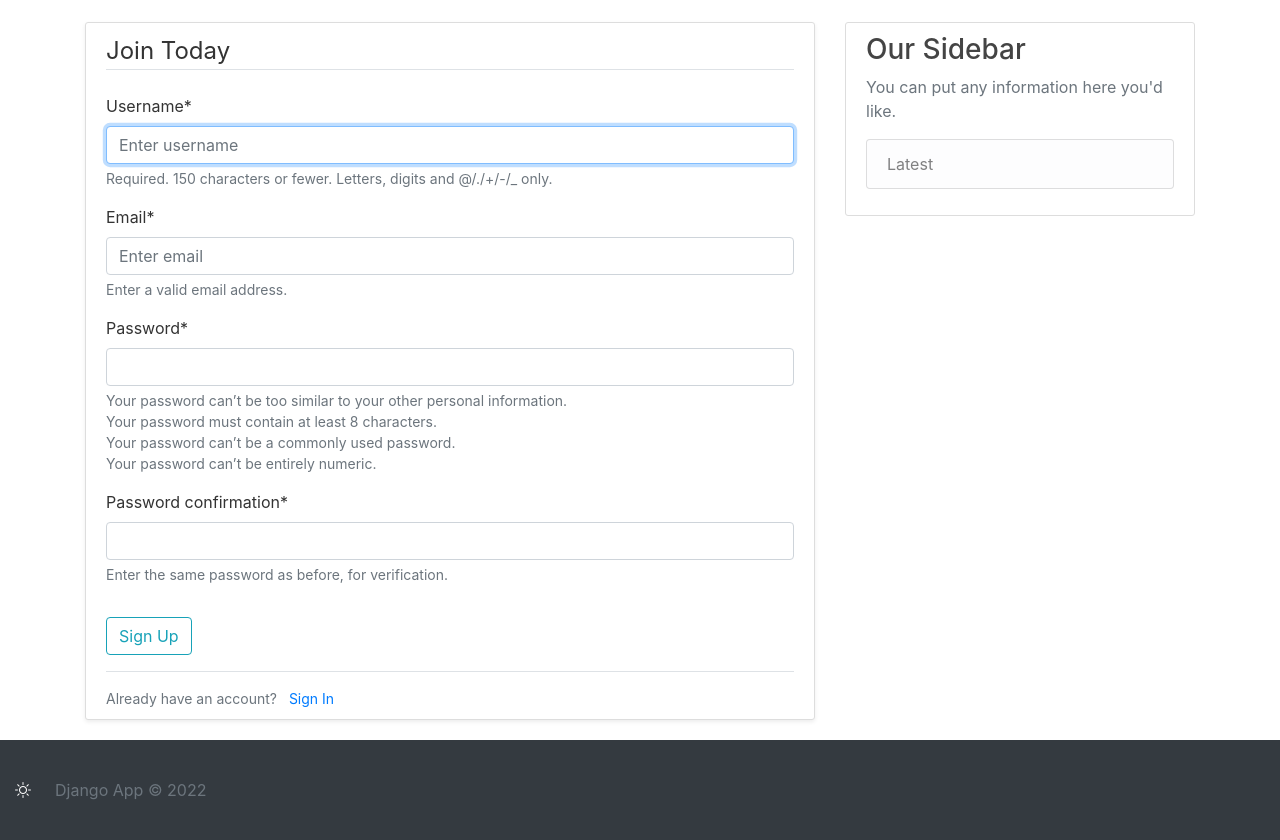
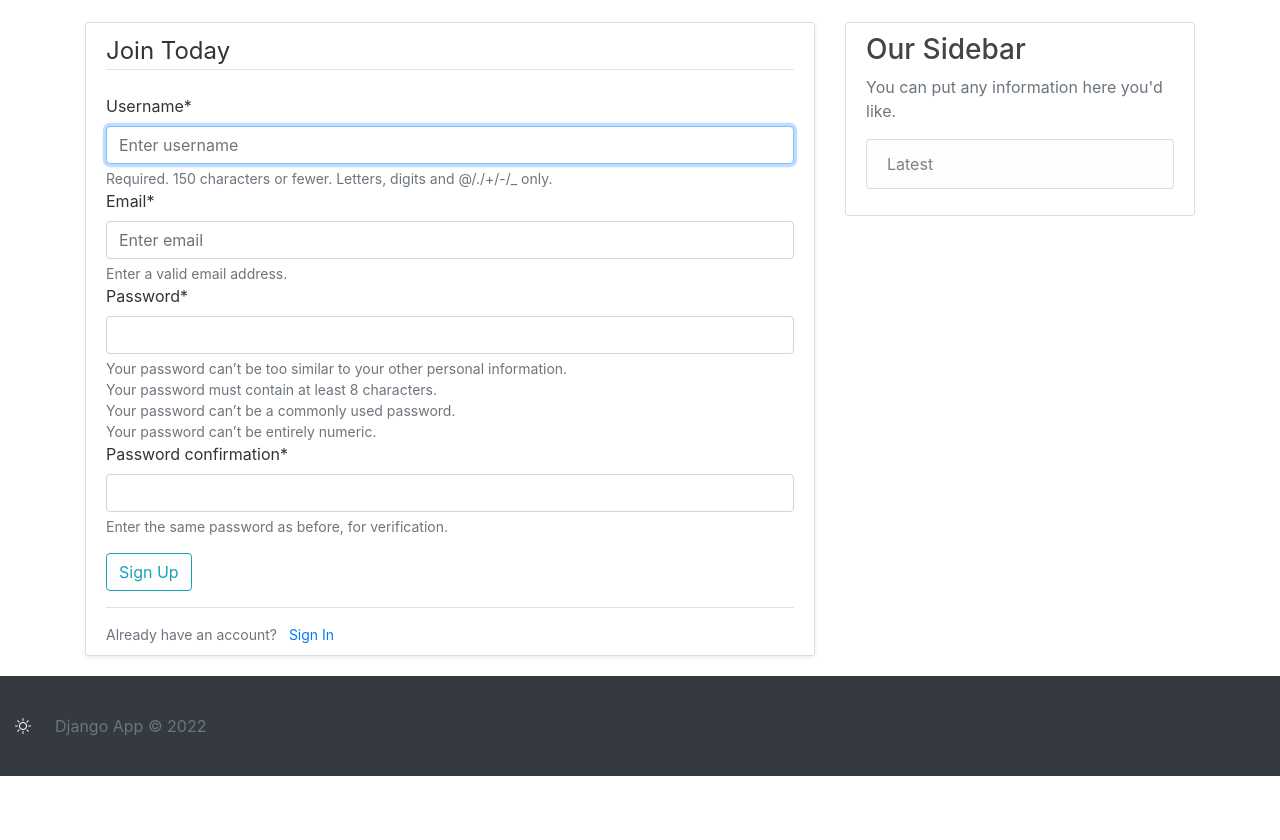
Before and after one commit to alexfer/django-project, a Django app: page /register/ in a window 1280 px wide. Shown: the part 66-906 px from the top of the page. After the commit the page ends 842 px from the top, so only its background shows below. Run offline with Django 4.2, Linux system fonts and the light colour scheme; some libraries are stand-ins or nearby versions.

Commit message:
some improvements

```diff
--- a/base/static/css/main.css
+++ b/base/static/css/main.css
@@ -125,9 +125,16 @@
     .alert-error {
         padding:0;
     }
-
+    .help-block {
+        margin-bottom: 0;
+    }
     .alert-error ul {
         color: #721c24;
         list-style: none;
         padding-left: 0;
     }
+
+    .help-block strong {
+        color: #721c24;
+        font-weight: normal;
+    }
--- a/users/forms.py
+++ b/users/forms.py
@@ -9,7 +9,7 @@ from django.contrib.auth.forms import (
 )
 
 
-class UserPasswordChangeForm(SetPasswordForm):
+class UserSetPasswordForm(SetPasswordForm):
     new_password1 = forms.CharField(widget=forms.PasswordInput(attrs={
         'class': 'form-control',
     }), label='New Password',
--- a/users/templates/users/password_reset_complete.html
+++ b/users/templates/users/password_reset_complete.html
@@ -1,6 +1,5 @@
 {% extends 'index.html' %}
 {% block title %} - Password Reset Complete{% endblock %}
 {% block content %}
-<h1>Password reset complete</h1>
 <p>Your new password has been set. You can log in now on the <a href="{% url 'login' %}">log in page</a>.</p>
 {% endblock %}
--- a/users/urls.py
+++ b/users/urls.py
@@ -1,8 +1,8 @@
-from django.urls import include, path
+from django.urls import path
 from users import views as user_views
 from django.contrib.auth import views as auth_views
 
-from users.forms import UserLoginForm, UserPasswordResetForm, UserPasswordChangeForm
+from users.forms import UserLoginForm, UserPasswordResetForm, UserSetPasswordForm
 
 urlpatterns = [
     path('accounts/profile/', user_views.profile, name='profile'),
@@ -19,7 +19,7 @@ urlpatterns = [
          ),
     path('accounts/reset/<uidb64>/<token>/', auth_views.PasswordResetConfirmView.as_view(
         template_name='users/password_reset_confirm.html',
-        form_class=UserPasswordChangeForm,
+        form_class=UserSetPasswordForm,
         ),
          name='password_reset_confirm'
          ),
@@ -31,5 +31,8 @@ urlpatterns = [
         template_name='users/password_reset_complete.html'),
          name='password_reset_complete'
          ),
-    path('logout/', auth_views.LogoutView.as_view(template_name='users/logout.html'), name='logout'),
+    path('logout/', auth_views.LogoutView.as_view(
+        template_name='users/logout.html'),
+         name='logout'
+         ),
 ]
```
Also changed, not shown: db.sqlite3.
